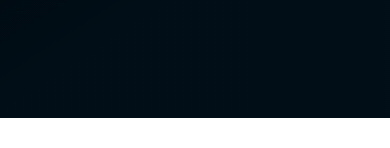
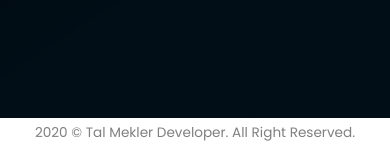
Before and after one commit to TalMekler/TalMeklerWeb, a PHP site: page / in a window 390 px wide. Shown: the part 3207-3355 px from the top of the page. Before the commit the page ends 3325 px from the top, so only its background shows below. Run offline with PHP 8.4, Linux system fonts and the light colour scheme; some libraries are stand-ins or nearby versions.

Commit message:
adding FOOTER
copyright!

```diff
--- /dev/null
+++ b/css/_copyright.scss
@@ -0,0 +1,11 @@
+.copyright{
+    font-family: "poppins";
+    text-transform: capitalize;
+    padding: 5px 100px;
+    color: rgba(#000, 0.5);
+    @include breakpoint-less(large){
+        text-align: center;
+        padding: 5px 0;
+        font-size: .85em;
+    }
+}
--- a/css/style.css
+++ b/css/style.css
@@ -1114,4 +1114,19 @@ header .logo-text::before {
   resize: none;
   height: 170px;
 }
+
+.copyright {
+  font-family: "poppins";
+  text-transform: capitalize;
+  padding: 5px 100px;
+  color: rgba(0, 0, 0, 0.5);
+}
+
+@media screen and (max-width: 999px) {
+  .copyright {
+    text-align: center;
+    padding: 5px 0;
+    font-size: .85em;
+  }
+}
 /*# sourceMappingURL=style.css.map */
--- a/css/style.scss
+++ b/css/style.scss
@@ -5,3 +5,4 @@
 @import "second-page";
 @import "third-page";
 @import "contact-page";
+@import "copyright";
--- a/index.html
+++ b/index.html
@@ -128,7 +128,6 @@
             </svg>
         </div>
     </section>
-
     <section id="contact-us" class="contact-page">
         <div class="main-content">
             <div class="titles">
@@ -161,6 +160,9 @@
 
         </div>
     </section>
+    <footer class="copyright">
+        2020 &copy; Tal Mekler Developer. All Right reserved.
+    </footer>
 
 
 
```
Also changed, not shown: 1 other file.
